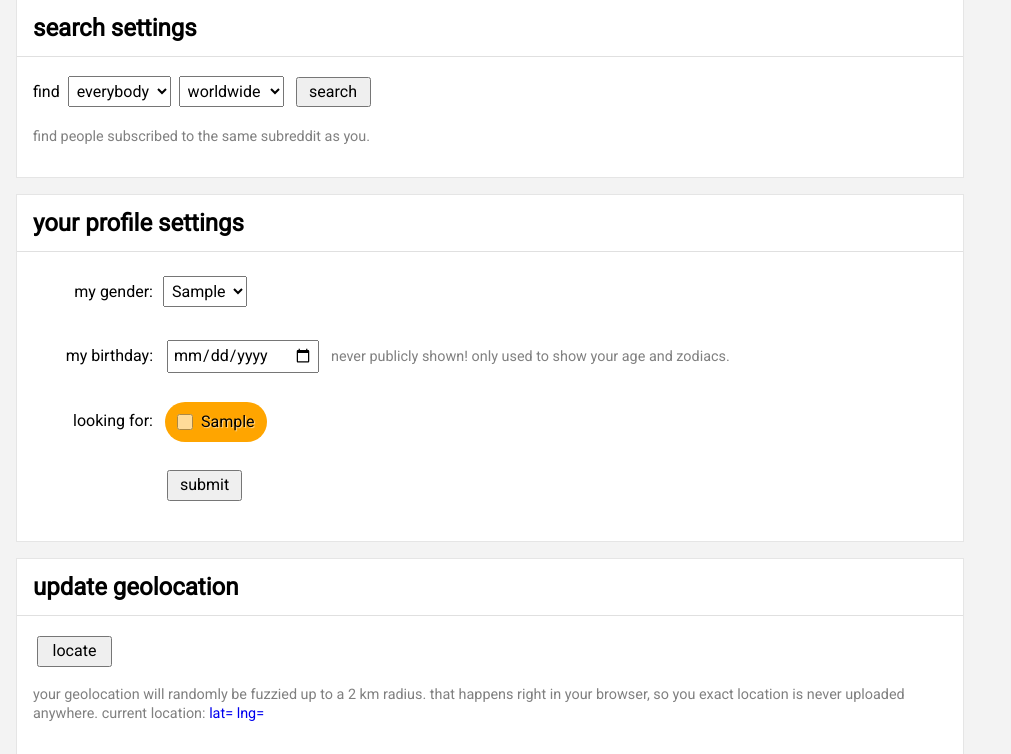
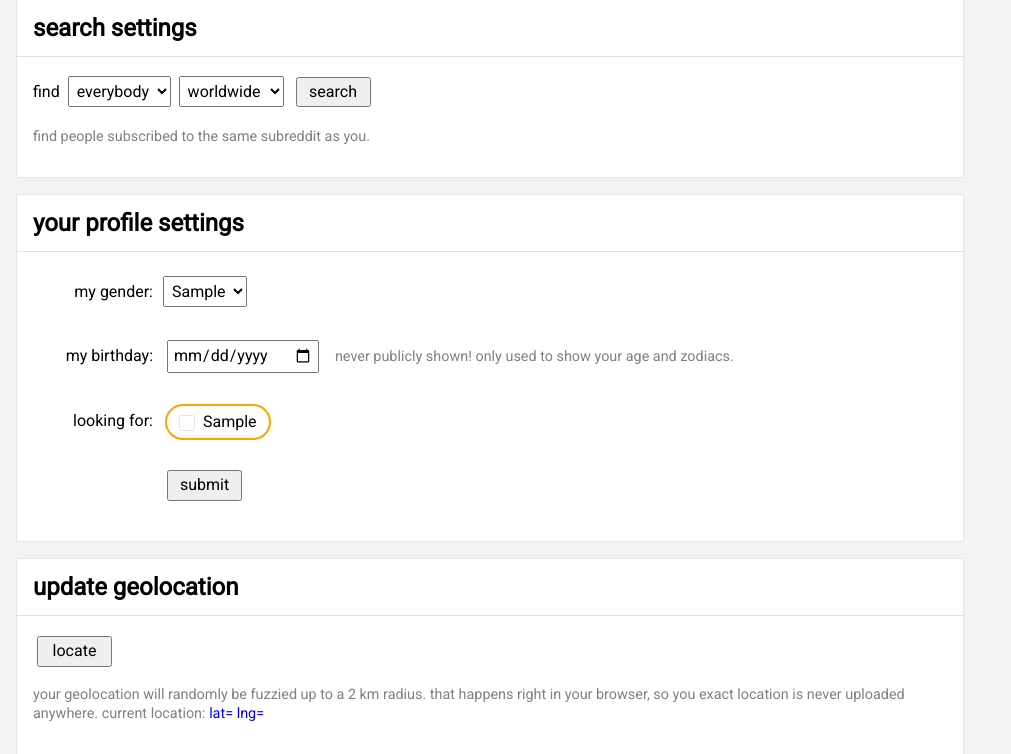
Before and after one commit to C14L/dtr5, a Django app: template dtr5app/templates/dtr5app/me.html in a window 1280 px wide. Shown: the part 90-844 px from the top of the page, without its empty margins (0-1011 px from the left). Run offline with Django 3.2, Linux system fonts and the light colour scheme; the template is opened without the code that fills it: most values are stand-ins (such as "Sample title", 1, 10 or a date in 2020); some libraries are stand-ins or nearby versions.

Commit message:
fixed some css on settings and profile pages

```diff
--- a/dtr5app/static/base.css
+++ b/dtr5app/static/base.css
@@ -188,20 +188,30 @@ prettify a list of labeled checkboxes, i.e.
   width: 1rem; height: 1rem;
 }
 
-ul.lookingfor-list {
+.lookingfor-list {
   display: inline-block;
   list-style: none;
   margin: 0; padding: 0;
+  line-height: 2rem;
 }
-ul.lookingfor-list li {
+.lookingfor-list > span {
   background-color: white;
   border: 2px solid orange;
   border-radius: 1.25rem;
   display: inline-block;
-  font-size: 1rem; line-height: 1rem;
-  margin: 2px; padding: 0.5rem 0.75rem;
+  font-size: 1rem; line-height: 2rem;
+  margin: 2px; padding: 0 0.75rem;
   text-shadow: 1px 1px 1px rgba(255,255,255,0.6);
   vertical-align: middle;
+}
+.lookingfor-list > span input[type="checkbox"] {
+  margin: 0 0.25rem 0 0; padding: 0;
+  opacity: 0.2;
+  vertical-align: middle;
+  width: 1rem; height: 1rem;
+}
+.lookingfor-list > span input[type="checkbox"]:checked {
+  opacity: 0.9;
 }
 
 
@@ -594,17 +604,18 @@ The list of settings options on the "preferences" page.
   border-top: 1px solid rgba(0,0,0,0.12);
   margin: 0 -16px 0 -16px; padding: 16px;
 }
-.settings-section.section-profile p {
+.settings-section.section-profile > form > p {
   overflow: hidden;
 }
-.settings-section.section-profile p .key-col {
-  display: block; float: left;
+.settings-section.section-profile > form > p > .key-col {
+  display: block;
+  float: left;
   width: 120px;
   margin: 0; padding: 0;
   text-align: right;
   line-height: 3rem;
 }
-.settings-section.section-profile p .val-col {
+.settings-section.section-profile > form > p > .val-col {
   display: block;
   margin: 0 0 0 130px; padding: 0;
   line-height: 3rem;
--- a/dtr5app/templates/dtr5app/me.html
+++ b/dtr5app/templates/dtr5app/me.html
@@ -78,17 +78,24 @@
           <label class="dob">
             <input type="date" name="dob" placeholder="YYYY-MM-DD" maxlength="10" value="{{user.profile.dob|date:'c'}}">
           </label>
-          &nbsp;<span class="help">never publicly shown! only used to show your age and zodiacs.</span>
+          &nbsp;
+          <span class="help">
+            never publicly shown! only used to show your age and zodiacs.
+          </span>
         </span>
       </p>
-      <p class="lookingfor">
+      <p>
         <span class="key-col">looking for:</span>
-        <span class="val-col checkbox-list">
-          {% for x in lookingfor_choices %}
-            <label>
-              <input {% if x.0 in user.profile.lookingfor %}checked{% endif %} type="checkbox" name="lookingfor" value="{{x.0}}"> {{x.1}}
-            </label>
-          {% endfor %}
+        <span class="val-col">
+          <span class="lookingfor-list">
+            {% for x in lookingfor_choices %}
+              <span>
+                <label>
+                  <input {% if x.0 in user.profile.lookingfor %}checked{% endif %} type="checkbox" name="lookingfor" value="{{x.0}}"> {{x.1}}
+                </label>
+              </span>
+            {% endfor %}
+          </span>
         </span>
       </p>
       <p>
```
Also changed, not shown: dtr5app/templates/dtr5app/profile.html (+8 -8 lines).
